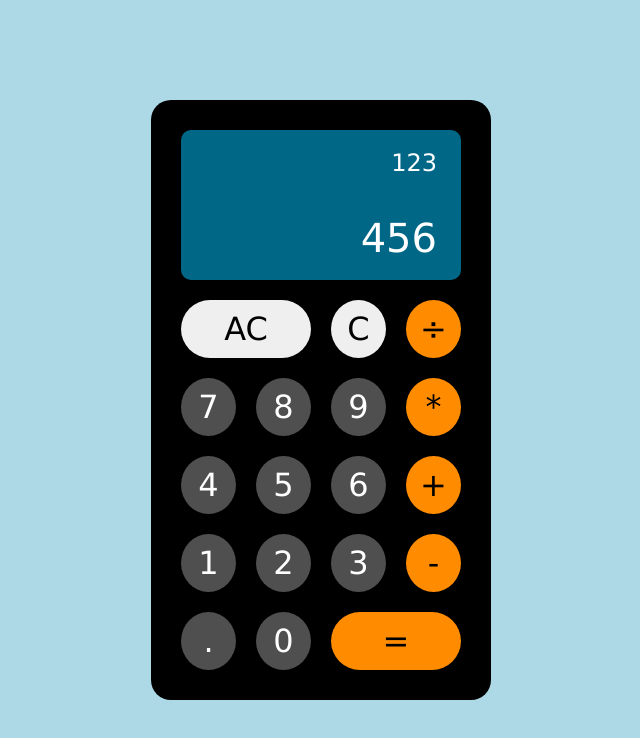
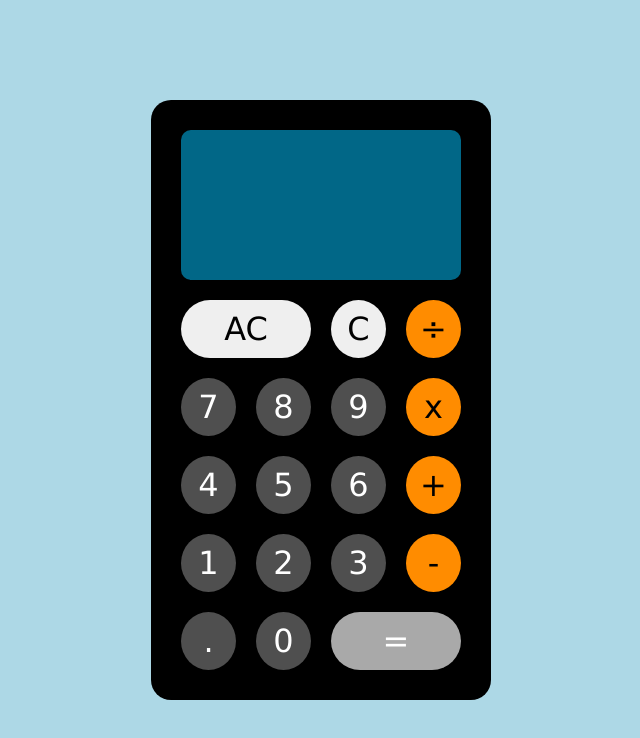
Before and after one commit to nauish/calculator, a plain HTML site: page index.html in a window 1280 px wide. Shown: the whole page, without its empty margins (319-959 px from the left). Drawn offline with Linux system fonts and the light colour scheme.

Commit message:
Change X to x to fit the rest of operators better

```diff
--- a/index.html
+++ b/index.html
@@ -15,8 +15,8 @@
   <body>
     <div class="calculator">
       <div class="output">
-        <div class="previous-operant">123</div>
-        <div class="current-operant">456</div>
+        <div class="previous-operant"></div>
+        <div class="current-operant"></div>
       </div>
       <div class="first-row">
         <button class="two-fr all-clear">AC</button>
@@ -27,7 +27,7 @@
         <button class="number">7</button>
         <button class="number">8</button>
         <button class="number">9</button>
-        <button class="operator">*</button>
+        <button class="operator">x</button>
       </div>
       <div class="mid-row">
         <button class="number">4</button>
@@ -44,8 +44,9 @@
       <div class="last-row">
         <button class="number">.</button>
         <button class="number">0</button>
-        <button class="two-fr operator">=</button>
+        <button class="two-fr equal">=</button>
       </div>
     </div>
+    <script src="main.js"></script>
   </body>
 </html>
```
